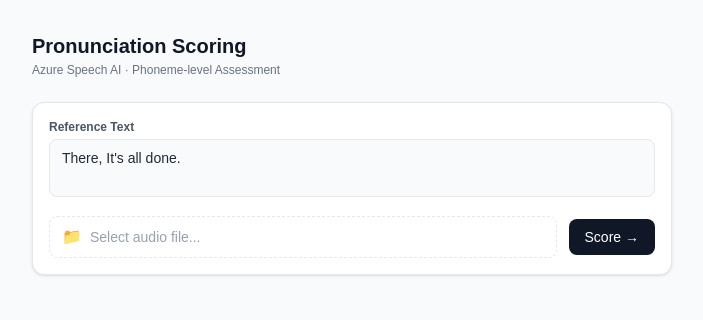
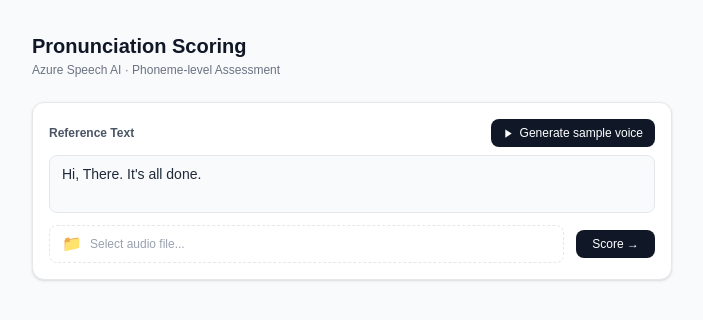
Before and after one commit to takeshi-suzuki-dev/speech-training-app, a Next.js app in the folder frontend/: page /pronunciation in a window 1280 px wide. Shown: the top 320 px of the page, without its empty margins (288-991 px from the left). Built offline with nearby package versions, Linux system fonts and the light colour scheme.

Commit message:
feat: add sample voice generation playback

```diff
--- a/frontend/src/app/pronunciation/page.tsx
+++ b/frontend/src/app/pronunciation/page.tsx
@@ -1,7 +1,10 @@
 "use client";
 
-import { useState } from "react";
-import { scorePronunciation } from "@/lib/api/pronunciation";
+import { useRef, useState } from "react";
+import {
+  generateSampleSpeech,
+  scorePronunciation,
+} from "@/lib/api/pronunciation";
 import { SpeechEvaluateResponse } from "@/types/pronunciation";
 
 const scoreColor = (score: number) => {
@@ -21,14 +24,94 @@ const errorChipClass = (errorType: string) => {
   return "bg-gray-100 text-gray-500 border border-gray-200";
 };
 
+const formatTime = (sec: number) => {
+  if (!isFinite(sec)) return "0:00";
+  const m = Math.floor(sec / 60);
+  const s = Math.floor(sec % 60);
+  return `${m}:${s.toString().padStart(2, "0")}`;
+};
+
 export default function PronunciationPage() {
   const [audioFile, setAudioFile] = useState<File | null>(null);
-  const [referenceText, setReferenceText] = useState("There, It's all done.");
+  const [referenceText, setReferenceText] = useState(
+    "Hi, There. It's all done.",
+  );
   const [result, setResult] = useState<SpeechEvaluateResponse | null>(null);
   const [loading, setLoading] = useState(false);
+  const [ttsLoading, setTtsLoading] = useState(false);
+  const [audioUrl, setAudioUrl] = useState<string | null>(null);
   const [errorMessage, setErrorMessage] = useState("");
   const [expandedWord, setExpandedWord] = useState<number | null>(null);
   const [rawJsonOpen, setRawJsonOpen] = useState(false);
+
+  // Audio player state
+  const audioRef = useRef<HTMLAudioElement>(null);
+  const [isPlaying, setIsPlaying] = useState(false);
+  const [currentTime, setCurrentTime] = useState(0);
+  const [duration, setDuration] = useState(0);
+
+  const togglePlay = () => {
+    const el = audioRef.current;
+    if (!el) return;
+    if (isPlaying) {
+      el.pause();
+    } else {
+      el.play();
+    }
+    setIsPlaying(!isPlaying);
+  };
+
+  const handleTimeUpdate = () => {
+    const el = audioRef.current;
+    if (!el) return;
+    setCurrentTime(el.currentTime);
+  };
+
+  const handleLoadedMetadata = () => {
+    const el = audioRef.current;
+    if (!el) return;
+    setDuration(el.duration);
+  };
+
+  const handleEnded = () => setIsPlaying(false);
+
+  const handleSeek = (e: React.ChangeEvent<HTMLInputElement>) => {
+    const el = audioRef.current;
+    if (!el) return;
+    const val = Number(e.target.value);
+    el.currentTime = val;
+    setCurrentTime(val);
+  };
+
+  const handleGenerateSampleSpeech = async () => {
+    if (!referenceText.trim()) {
+      setErrorMessage("Please enter reference text.");
+      return;
+    }
+
+    try {
+      setTtsLoading(true);
+      setErrorMessage("");
+      setIsPlaying(false);
+      setCurrentTime(0);
+      setDuration(0);
+
+      if (audioUrl) {
+        URL.revokeObjectURL(audioUrl);
+      }
+      const blob = await generateSampleSpeech(referenceText);
+      const url = URL.createObjectURL(blob);
+      setAudioUrl(url);
+    } catch (error) {
+      setErrorMessage(
+        error instanceof Error
+          ? error.message
+          : "Failed to generateSampleAudio.",
+      );
+    } finally {
+      setTtsLoading(false);
+    }
+  };
 
   const handleSubmit = async () => {
     if (!audioFile) {
@@ -62,6 +145,8 @@ export default function PronunciationPage() {
   const words = result?.words ?? [];
   const sentenceScores = result?.sentenceScores;
 
+  const progress = duration > 0 ? (currentTime / duration) * 100 : 0;
+
   return (
     <main className="min-h-screen bg-gray-50 text-gray-800">
       <div className="mx-auto max-w-2xl px-4 py-8">
@@ -78,13 +163,52 @@ export default function PronunciationPage() {
         {/* Input */}
         <div className="rounded-xl border border-gray-200 bg-white p-4 mb-4 shadow-sm">
           <div className="flex flex-col gap-3">
-            <div>
-              <label
-                htmlFor="referenceText"
-                className="block text-xs font-semibold text-gray-600 mb-1"
-              >
-                Reference Text
-              </label>
+            {/* Reference text */}
+            <div className="flex flex-col gap-2">
+              {/* Label row with Generate button */}
+              <div className="flex items-center justify-between">
+                <label
+                  htmlFor="referenceText"
+                  className="text-xs font-semibold text-gray-600"
+                >
+                  Reference Text
+                </label>
+                <button
+                  onClick={handleGenerateSampleSpeech}
+                  disabled={ttsLoading}
+                  className="flex items-center gap-1.5 rounded-lg bg-gray-900 px-3 py-1.5 text-xs font-medium text-white transition hover:bg-gray-700 disabled:cursor-not-allowed disabled:opacity-40"
+                >
+                  {ttsLoading ? (
+                    <>
+                      <svg
+                        className="animate-spin"
+                        width="11"
+                        height="11"
+                        viewBox="0 0 24 24"
+                        fill="none"
+                        stroke="currentColor"
+                        strokeWidth="2.5"
+                      >
+                        <path d="M12 2v4M12 18v4M4.93 4.93l2.83 2.83M16.24 16.24l2.83 2.83M2 12h4M18 12h4M4.93 19.07l2.83-2.83M16.24 7.76l2.83-2.83" />
+                      </svg>
+                      Generating…
+                    </>
+                  ) : (
+                    <>
+                      <svg
+                        width="11"
+                        height="11"
+                        viewBox="0 0 24 24"
+                        fill="currentColor"
+                      >
+                        <polygon points="5 3 19 12 5 21 5 3" />
+                      </svg>
+                      Generate sample voice
+                    </>
+                  )}
+                </button>
+              </div>
+
               <textarea
                 id="referenceText"
                 value={referenceText}
@@ -93,11 +217,81 @@ export default function PronunciationPage() {
                 placeholder="I want to improve my pronunciation..."
                 className="w-full rounded-lg border border-gray-200 bg-gray-50 px-3 py-2 text-sm text-gray-800 placeholder-gray-300 outline-none transition focus:border-gray-400 focus:bg-white resize-none"
               />
+
+              {/* Custom audio player */}
+              {audioUrl && (
+                <>
+                  {/* Hidden native audio for playback logic */}
+                  <audio
+                    ref={audioRef}
+                    src={audioUrl}
+                    onTimeUpdate={handleTimeUpdate}
+                    onLoadedMetadata={handleLoadedMetadata}
+                    onEnded={handleEnded}
+                    className="hidden"
+                  />
+
+                  <div className="flex items-center gap-3 rounded-lg border border-gray-200 bg-gray-50 px-3 py-2">
+                    {/* Play/Pause */}
+                    <button
+                      onClick={togglePlay}
+                      className="flex h-7 w-7 shrink-0 items-center justify-center rounded-full bg-gray-900 text-white transition hover:bg-gray-700"
+                      aria-label={isPlaying ? "Pause" : "Play"}
+                    >
+                      {isPlaying ? (
+                        <svg
+                          width="9"
+                          height="9"
+                          viewBox="0 0 24 24"
+                          fill="currentColor"
+                        >
+                          <rect x="6" y="4" width="4" height="16" />
+                          <rect x="14" y="4" width="4" height="16" />
+                        </svg>
+                      ) : (
+                        <svg
+                          width="9"
+                          height="9"
+                          viewBox="0 0 24 24"
+                          fill="currentColor"
+                        >
+                          <polygon points="5 3 19 12 5 21 5 3" />
+                        </svg>
+                      )}
+                    </button>
+
+                    {/* Progress bar */}
+                    <div className="relative flex-1 h-1.5 rounded-full bg-gray-200">
+                      <div
+                        className="absolute left-0 top-0 h-full rounded-full bg-gray-700 transition-all"
+                        style={{ width: `${progress}%` }}
+                      />
+                      <input
+                        type="range"
+                        min={0}
+                        max={duration || 100}
+                        step={0.01}
+                        value={currentTime}
+                        onChange={handleSeek}
+                        className="absolute inset-0 h-full w-full cursor-pointer opacity-0"
+                      />
+                    </div>
+
+                    {/* Time */}
+                    <span className="shrink-0 font-mono text-[0.65rem] text-gray-500 tabular-nums">
+                      {formatTime(currentTime)}{" "}
+                      <span className="text-gray-300">/</span>{" "}
+                      {formatTime(duration)}
+                    </span>
+                  </div>
+                </>
+              )}
             </div>
 
+            {/* File picker + Score */}
             <div className="flex items-center gap-3">
               <label
-                className={`flex-1 flex cursor-pointer items-center gap-2 rounded-lg border px-3 py-2 text-sm transition
+                className={`flex-1 flex cursor-pointer items-center gap-2 rounded-lg border px-3 py-1.5 text-xs transition
                 ${audioFile ? "border-gray-300 bg-gray-50 text-gray-700" : "border-dashed border-gray-200 text-gray-400 hover:border-gray-300"}`}
               >
                 <input
@@ -115,7 +309,7 @@ export default function PronunciationPage() {
               <button
                 onClick={handleSubmit}
                 disabled={loading}
-                className="shrink-0 rounded-lg bg-gray-900 px-4 py-2 text-sm font-medium text-white transition hover:bg-gray-700 disabled:cursor-not-allowed disabled:opacity-40"
+                className="shrink-0 rounded-lg bg-gray-900 px-4 py-1.5 text-xs font-medium text-white transition hover:bg-gray-700 disabled:cursor-not-allowed disabled:opacity-40"
               >
                 {loading ? "Scoring..." : "Score →"}
               </button>
@@ -135,7 +329,7 @@ export default function PronunciationPage() {
             {/* Summary */}
             <div className="rounded-xl border border-gray-200 bg-white p-4 shadow-sm">
               <div className="flex items-start gap-6">
-                {/* Overall score — label removed, number speaks for itself */}
+                {/* Overall score */}
                 <div className="shrink-0">
                   <span
                     className={`text-4xl font-bold font-mono leading-none ${scoreColor(sentenceScores?.pron ?? 0)}`}
--- a/frontend/src/lib/api/pronunciation.ts
+++ b/frontend/src/lib/api/pronunciation.ts
@@ -1,4 +1,18 @@
 import { SpeechEvaluateResponse } from "@/types/pronunciation";
+
+export async function generateSampleSpeech(text: string): Promise<Blob> {
+  const response = await fetch("http://localhost:8080/api/tts", {
+    method: "POST",
+    headers: { "Content-Type": "application/json" },
+    body: JSON.stringify({ text }),
+  });
+
+  if (!response.ok) {
+    throw new Error(`TTS Request failed: ${response.status}`);
+  }
+
+  return response.blob();
+}
 
 export async function scorePronunciation(
   audioFile: File,
@@ -17,7 +31,7 @@ export async function scorePronunciation(
   );
 
   if (!response.ok) {
-    throw new Error(`Request failed: ${response.status}`);
+    throw new Error(`Score Request failed: ${response.status}`);
   }
 
   return response.json();
```
